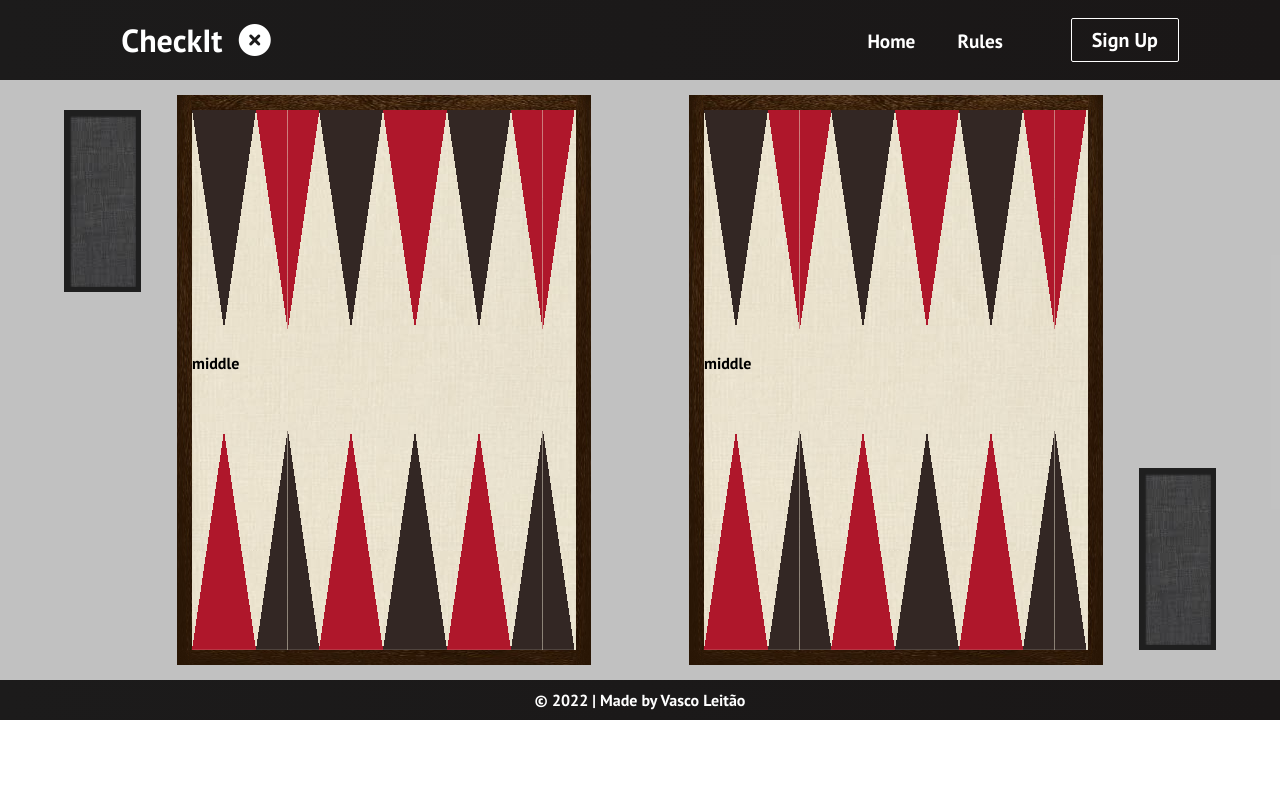
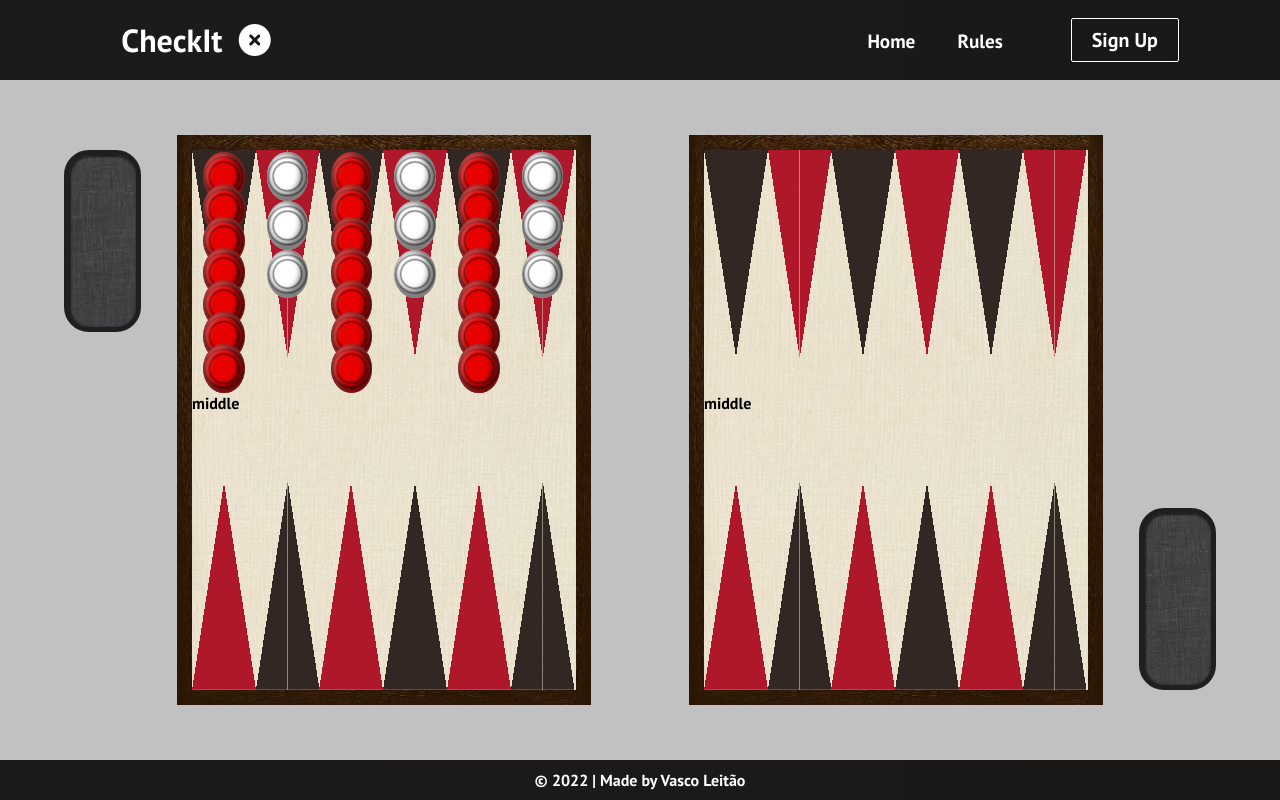
Before and after one commit to CodeCaco/CheckIt, a React (Create React App) app in the folder backgammon-webapp/: page /play in a window 1280 px wide. Built offline with nearby package versions, Linux system fonts and the light colour scheme.

Commit message:
Create Backgammon Checkers
Created backgammon checkers and added column size verification to adjust
the css to better understand the state of each checker column.

```diff
--- a/backgammon-webapp/src/App.css
+++ b/backgammon-webapp/src/App.css
@@ -4,3 +4,9 @@
   padding: 0;
   font-family: 'PT Sans', sans-serif;
 }
+
+.playground {
+  background-color: rgba(156, 156, 156, 0.62);
+  padding-top: 5vh;
+  padding-bottom: 5vh;
+}
--- a/backgammon-webapp/src/components/board/Board.css
+++ b/backgammon-webapp/src/components/board/Board.css
@@ -1,7 +1,6 @@
 .board {
     height: 75vh;
     width: 100%;
-    background-color: rgba(156, 156, 156, 0.62);
     padding-right: 15px;
     padding-left: 15px;
     margin: auto;
--- a/backgammon-webapp/src/components/board/Board.js
+++ b/backgammon-webapp/src/components/board/Board.js
@@ -1,23 +1,51 @@
-import React from 'react'
+import React, {useEffect} from 'react'
 import './Board.css'
 import {Triangle} from './Triangle';
-import {CheckerBox} from './CheckerBox'
+import {CheckerBox} from './outside/CheckerBox'
+import {Checkers} from '../pieces/Checkers'
+
+const handleCheckers = (player, number) => {
+    const iterations = number;
+
+    const hue = player === 1 ? "checker-red" : "checker-white";
+    const checkers = [];
+
+    for(let i = 0; i < iterations; i++) {
+        checkers.push(<Checkers color={hue}/>)
+    }
+    return checkers;
+}
+
 
 function Board() {
+    useEffect(() => {
+        const checkerColumn = document.getElementsByClassName("checkers-column");
+        for (var i = 0; i < checkerColumn.length; i++) {
+            var columnCheckers = checkerColumn[i].getElementsByClassName("checker-format"),
+                scrollHeight = checkerColumn[i].scrollHeight,
+                divHeight = checkerColumn[i].clientHeight,
+                offset = (scrollHeight - divHeight) / (columnCheckers.length - 1);
+            for (var j = 1; j < columnCheckers.length; j++) {
+                columnCheckers[j].style.transform = "translateY(-" + offset * j + "px)";
+            }
+
+        }
+      }, []);
+
   return (
     <div className="board">
       <div className="outside-column left">
         <div className="region-up">
-          <CheckerBox />
+          <CheckerBox placement="box-up"/>
         </div>
       </div>
       <div className="board-left">
         <div className="region-up">
             {[1, 0, 1, 0, 1, 0].map(a => {
               if (a === 1) {
-                return <Triangle orientation='tri--down'/>
+                return <Triangle orientation='tri--down'>{handleCheckers(1, 7)}</Triangle>
               } else {
-                return <Triangle color='p2-color' orientation='tri--down'/>
+                return <Triangle color='p2-color' orientation='tri--down'>{handleCheckers(2, 3)}</Triangle>
               }}
             )}
         </div>
--- a/backgammon-webapp/src/components/board/Triangle.css
+++ b/backgammon-webapp/src/components/board/Triangle.css
@@ -1,4 +1,10 @@
 .tri-column {
+    width: 16.6%;
+    height: 100%;
+}
+
+.checkers-column {
+    position: absolute;
     width: 16.6%;
     height: 100%;
 }
@@ -6,7 +12,7 @@
 .tri--up {
     position: absolute;
     width: 16.6%;
-    height: 90%;
+    height: 85%;
     bottom: 0;
     background-image:
         linear-gradient(to top left, var(--color) 50%, transparent 50%),
@@ -19,7 +25,7 @@
 .tri--down {
     position: absolute;
     width: 16.6%;
-    height: 90%;
+    height: 85%;
     background-image:
         linear-gradient(to bottom left, var(--color) 50%, transparent 50%),
         linear-gradient(to bottom right, var(--color) 50%, transparent 0%);
--- a/backgammon-webapp/src/components/board/Triangle.js
+++ b/backgammon-webapp/src/components/board/Triangle.js
@@ -14,6 +14,9 @@ export const Triangle = (props) => {
         <>
             <div className="tri-column">
                 <div className={`tri ${checkTriangleStyle} ${checkTriangleOrientation}`}></div>
+                <div className='checkers-column'>
+                    {props.children}
+                </div>
             </div>
         </>
     )
--- a/backgammon-webapp/src/components/board/CheckerBox.css
+++ b/backgammon-webapp/src/components/board/outside/CheckerBox.css
@@ -1,10 +1,11 @@
 .greybox {
-    background-image: url("../../assets/cloth.jpg");
+    background-image: url("../../../assets/cloth.jpg");
     width: 100%;
     height: 75%;
     border: 5px solid rgb(31, 31, 31);
     box-shadow: 1px 1px 2px 1px rgb(31, 31, 31) inset;
     position: absolute;
+    border-radius: 25px;
 }
 
 .box-down {
--- a/backgammon-webapp/src/components/pages/Play.js
+++ b/backgammon-webapp/src/components/pages/Play.js
@@ -5,7 +5,9 @@ import Board from '../board/Board';
 function Play() {
   return (
     <>
-      <Board />
+      <div className="playground">
+        <Board />
+      </div>
     </>
   )
 }
--- /dev/null
+++ b/backgammon-webapp/src/components/pieces/Checkers.css
@@ -0,0 +1,26 @@
+  .checker-format {
+    background: radial-gradient(circle, var(--color) 0%, var(--color) 40%, var(--rings) 45%, var(--color) 50%, var(--color) 55%, var(--rings) 60%, var(--color) 65%, var(--color) 100%);
+    box-shadow: -3px -3px 5px 5px rgba(0, 0, 0, 0.5) inset, 2px 2px 5px 3px rgba(255, 255, 255, 0.3) inset;
+    position: relative;
+    width: 65%;
+    height: 20%;
+    top: 1%;
+    margin: 0px auto;
+    border-radius: 50%;
+    pointer-events: none;
+  }
+
+  .checker-red {
+    --color: #e80000;
+    --rings: rgb(121, 1, 1);
+  }
+
+  .checker-white {
+    --color: white;
+    --rings: grey;
+  }
+
+  .movable {
+    --color: rgb(0, 182, 0);
+    --rings: rgb(0, 125, 0);
+  }
--- /dev/null
+++ b/backgammon-webapp/src/components/pieces/Checkers.js
@@ -0,0 +1,15 @@
+import React from 'react'
+import './Checkers.css'
+
+const COLORS = ['checker-red', 'checker-white' , 'movable'];
+
+
+export const Checkers = (props) => {
+    const checkCheckerCOLOR = COLORS.includes(props.color) ? props.color : COLORS[0]
+
+    return (
+        <>
+            <div className={`checker-format ${[checkCheckerCOLOR]}`}></div>
+        </>
+    )
+};
```
Also changed, not shown: backgammon-webapp/src/components/board/outside/CheckerBox.js (renamed from backgammon-webapp/src/components/board/CheckerBox.js).
